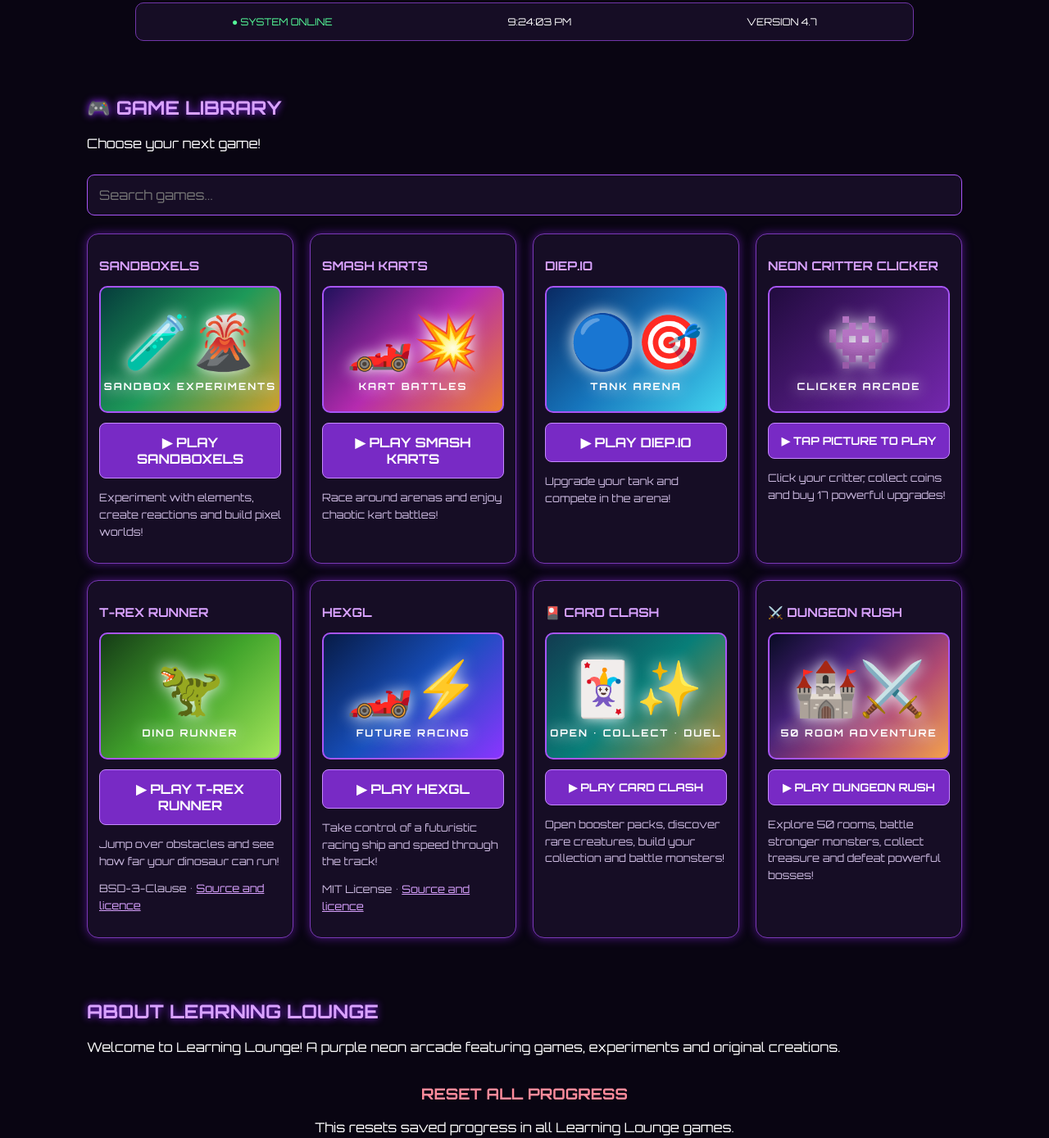
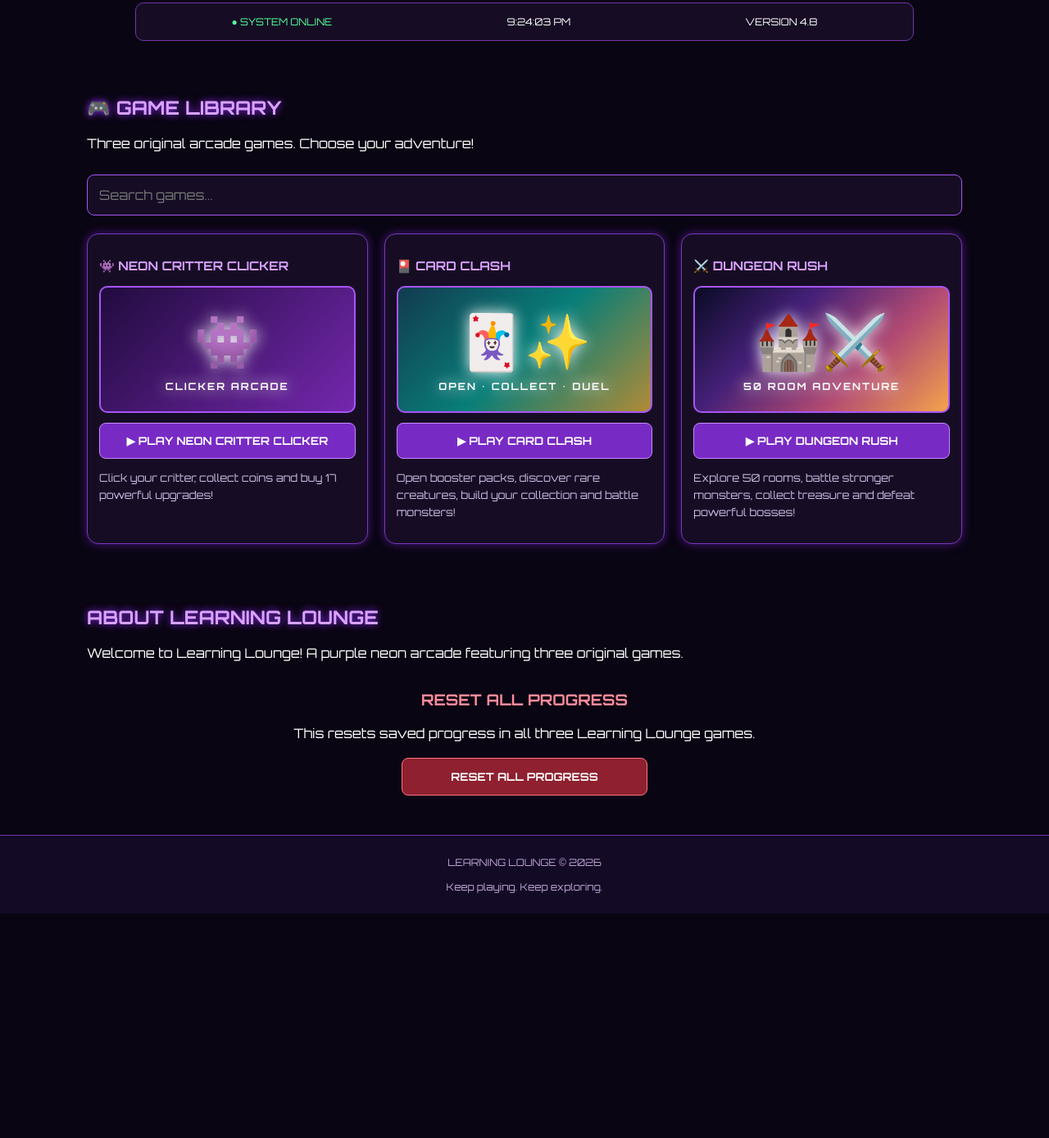
Before and after one commit to keeganswyers-ui/LearningLounge, a plain HTML site: page index.html in a window 1280 px wide. Shown: the part 522-1911 px from the top of the page at 82% size. After the commit the page ends 1637 px from the top, so only its background shows below. Drawn offline with Linux system fonts and the light colour scheme.

Commit message:
index.html

```diff
--- a/index.html
+++ b/index.html
@@ -5,7 +5,7 @@
 <meta charset="UTF-8">
 <meta name="viewport" content="width=device-width, initial-scale=1">
 <meta name="theme-color" content="#090512">
-<title>Learning Lounge 4.7</title>
+<title>Learning Lounge 4.8</title>
 <link rel="stylesheet" href="style.css">
 <script src="script.js" defer></script>
 </head>
@@ -31,86 +31,52 @@
 <div class="status">
   <span class="online">● SYSTEM ONLINE</span>
   <span id="clock"></span>
-  <span>VERSION 4.7</span>
+  <span>VERSION 4.8</span>
 </div>
 
+<!-- GAME LIBRARY -->
 <section id="library">
   <h2 class="section-title">🎮 GAME LIBRARY</h2>
-  <p>Choose your next game!</p>
+  <p>Three original arcade games. Choose your adventure!</p>
 
   <input id="search" type="text" placeholder="Search games...">
 
   <div class="games" id="gameList">
 
-    <div class="game-card" data-name="sandboxels sandbox simulation">
-      <h3>SANDBOXELS</h3>
-      <a class="game-link" href="https://neal.fun/sandboxels/" target="_blank" rel="noopener noreferrer">
-        <div class="game-picture sandbox-art">🧪🌋<small>SANDBOX EXPERIMENTS</small></div>
-        <span class="play-button">▶ PLAY SANDBOXELS</span>
-      </a>
-      <p>Experiment with elements, create reactions and build pixel worlds!</p>
-    </div>
-
-    <div class="game-card" data-name="smash karts racing cars battle">
-      <h3>SMASH KARTS</h3>
-      <a class="game-link" href="https://smashkarts.io/" target="_blank" rel="noopener noreferrer">
-        <div class="game-picture smash-art">🏎️💥<small>KART BATTLES</small></div>
-        <span class="play-button">▶ PLAY SMASH KARTS</span>
-      </a>
-      <p>Race around arenas and enjoy chaotic kart battles!</p>
-    </div>
-
-    <div class="game-card" data-name="diep io tank shooter">
-      <h3>DIEP.IO</h3>
-      <a class="game-link" href="https://diep.io/" target="_blank" rel="noopener noreferrer">
-        <div class="game-picture diep-art">🔵🎯<small>TANK ARENA</small></div>
-        <span class="play-button">▶ PLAY DIEP.IO</span>
-      </a>
-      <p>Upgrade your tank and compete in the arena!</p>
-    </div>
-
-    <div class="game-card" data-name="neon critter clicker arcade">
-      <h3>NEON CRITTER CLICKER</h3>
+    <!-- NEON CRITTER CLICKER -->
+    <div class="game-card" data-name="neon critter clicker arcade coins upgrades">
+      <h3>👾 NEON CRITTER CLICKER</h3>
       <button class="game-card-open" onclick="openGame()">
-        <div class="game-picture critter-art">👾<small>CLICKER ARCADE</small></div>
-        <span class="play-button">▶ TAP PICTURE TO PLAY</span>
+        <div class="game-picture critter-art">
+          👾
+          <small>CLICKER ARCADE</small>
+        </div>
+        <span class="play-button">▶ PLAY NEON CRITTER CLICKER</span>
       </button>
       <p>Click your critter, collect coins and buy 17 powerful upgrades!</p>
     </div>
 
-    <div class="game-card" data-name="t rex trex dinosaur runner">
-      <h3>T-REX RUNNER</h3>
-      <a class="game-link" href="https://wayou.github.io/t-rex-runner/" target="_blank" rel="noopener noreferrer">
-        <div class="game-picture trex-art">🦖<small>DINO RUNNER</small></div>
-        <span class="play-button">▶ PLAY T-REX RUNNER</span>
-      </a>
-      <p>Jump over obstacles and see how far your dinosaur can run!</p>
-      <p class="license-note">BSD-3-Clause • <a href="https://github.com/wayou/t-rex-runner" target="_blank" rel="noopener noreferrer">Source and licence</a></p>
-    </div>
-
-    <div class="game-card" data-name="hexgl racing futuristic spaceship">
-      <h3>HEXGL</h3>
-      <a class="game-link" href="https://hexgl.bkcore.com/play/" target="_blank" rel="noopener noreferrer">
-        <div class="game-picture hexgl-art">🏎️⚡<small>FUTURE RACING</small></div>
-        <span class="play-button">▶ PLAY HEXGL</span>
-      </a>
-      <p>Take control of a futuristic racing ship and speed through the track!</p>
-      <p class="license-note">MIT License • <a href="https://github.com/BKcore/HexGL" target="_blank" rel="noopener noreferrer">Source and licence</a></p>
-    </div>
-
+    <!-- CARD CLASH -->
     <div class="game-card" data-name="card clash trading cards booster collector monster duel">
       <h3>🎴 CARD CLASH</h3>
       <button class="game-card-open" onclick="openCardClash()">
-        <div class="game-picture cards-art">🃏✨<small>OPEN • COLLECT • DUEL</small></div>
+        <div class="game-picture cards-art">
+          🃏✨
+          <small>OPEN • COLLECT • DUEL</small>
+        </div>
         <span class="play-button">▶ PLAY CARD CLASH</span>
       </button>
       <p>Open booster packs, discover rare creatures, build your collection and battle monsters!</p>
     </div>
 
+    <!-- DUNGEON RUSH -->
     <div class="game-card" data-name="dungeon rush dungeon crawler pixel art monsters boss adventure 50 rooms">
       <h3>⚔️ DUNGEON RUSH</h3>
       <button class="game-card-open" onclick="openDungeon()">
-        <div class="game-picture dungeon-art">🏰⚔️<small>50 ROOM ADVENTURE</small></div>
+        <div class="game-picture dungeon-art">
+          🏰⚔️
+          <small>50 ROOM ADVENTURE</small>
+        </div>
         <span class="play-button">▶ PLAY DUNGEON RUSH</span>
       </button>
       <p>Explore 50 rooms, battle stronger monsters, collect treasure and defeat powerful bosses!</p>
@@ -119,12 +85,13 @@
   </div>
 </section>
 
+<!-- ABOUT AND RESET -->
 <section id="about">
   <h2 class="section-title">ABOUT LEARNING LOUNGE</h2>
-  <p>Welcome to Learning Lounge! A purple neon arcade featuring games, experiments and original creations.</p>
+  <p>Welcome to Learning Lounge! A purple neon arcade featuring three original games.</p>
 
   <h3 class="reset-heading">RESET ALL PROGRESS</h3>
-  <p class="center-text">This resets saved progress in all Learning Lounge games.</p>
+  <p class="center-text">This resets saved progress in all three Learning Lounge games.</p>
   <button class="reset-progress-button" onclick="resetProgress()">RESET ALL PROGRESS</button>
 </section>
 
```
